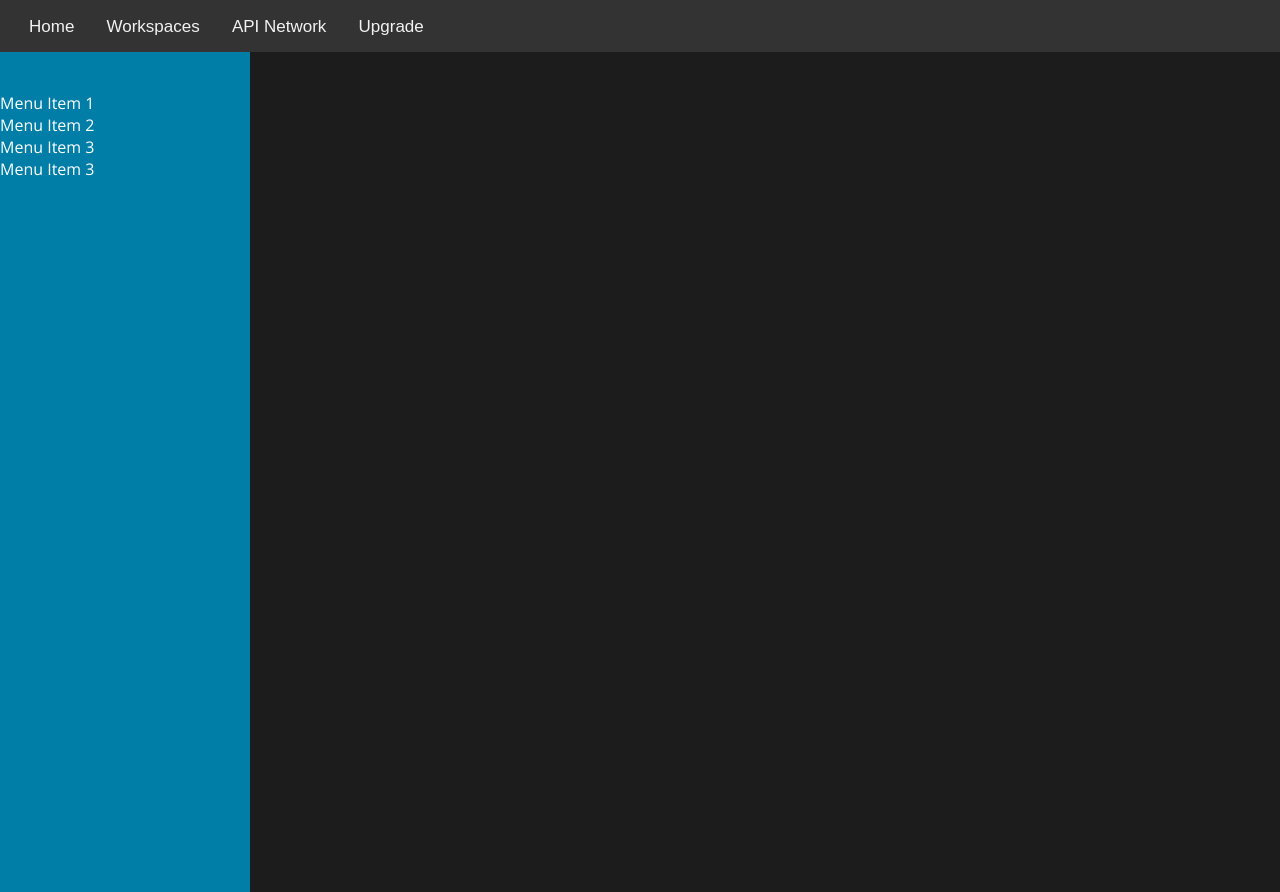
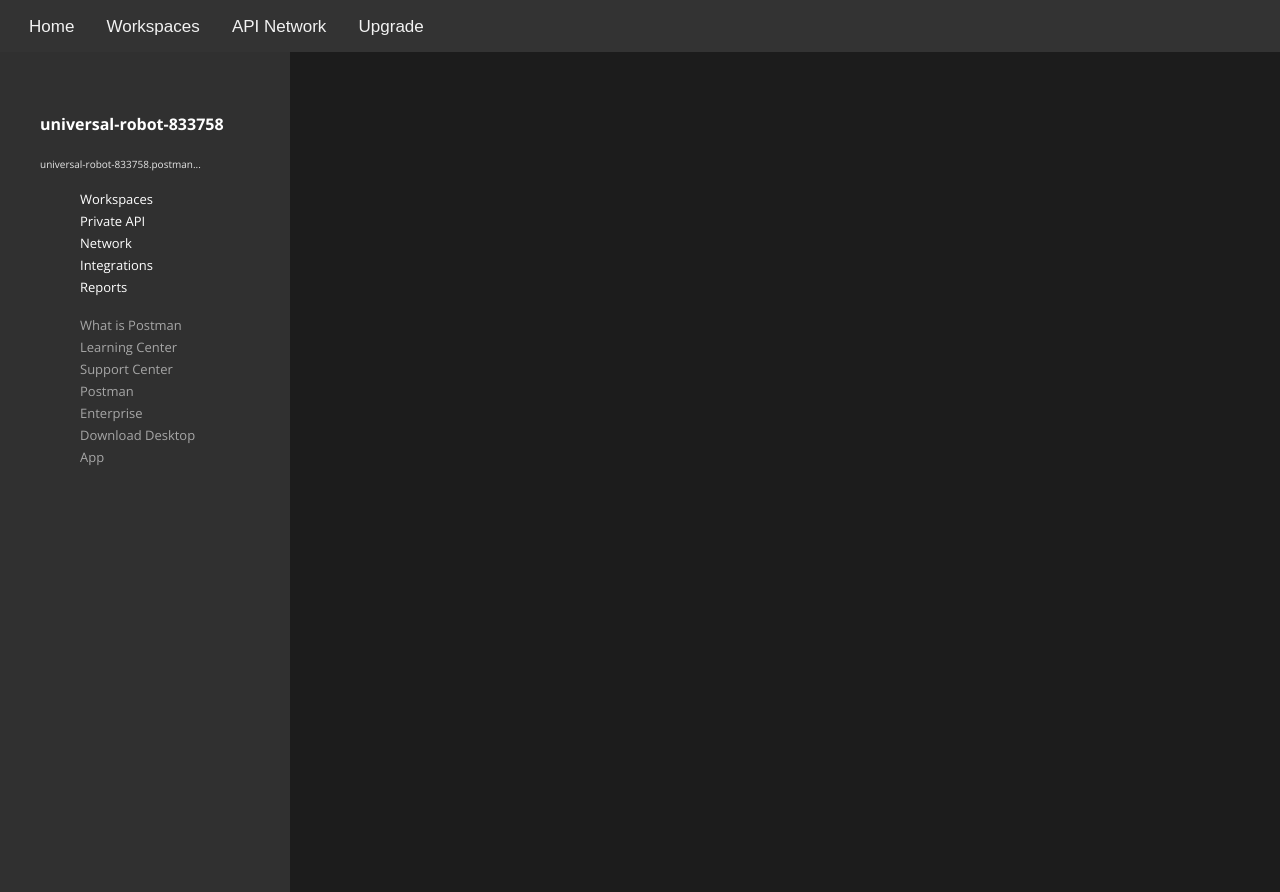
Before and after one commit to ikechukwuakuma316/postman-clone, a plain HTML site: page index.html in a window 1280 px wide. Drawn offline with nearby package versions, Linux system fonts and the light colour scheme.

Commit message:
improved postman ui

```diff
--- a/app/scss/layout/_grid.scss
+++ b/app/scss/layout/_grid.scss
@@ -8,9 +8,61 @@
     top: 52px;
     right: 0;
     padding-top: 40px;
-    background-color: hsl(195, 100%, 33%);
+    padding-left: 40px;
+    // line-height: 0.2em;
+    background-color: hsl(0, 0%, 19%);
+
+    h4 {
+      color: hsl(0, 0%, 100%);
+      }
+
+    p {
+      color: hsl(0, 0%, 90%);
+      font-size: x-small;
+
+    }
+
+    .box__2{
+      ul {
+        list-style-type: none;
+        list-style-type: none;
+          li {
+            a {
+              text-decoration: none;
+              font-size: small;
+              color: white;
+              // text-align: start;
+              padding-right: 100px;
+            }
+          }
+      }
+    }
+
+    .box__3{
+      ul {
+        list-style-type: none;
+        list-style-type: none;
+          li {
+            a {
+              text-decoration: none;
+              font-size: small;
+              color: hsl(0, 0%, 65%);
+              // text-align: start;
+              padding-right: 100px;
+            }
+          }
+      }
+    }
+
+
 
   }
+
+}
+
+  // &__main {
+  //   color: red;
+  // }
   // position: fixed;
   // display: grid;
   // grid-template-columns: 1fr;
@@ -55,4 +107,3 @@
   // &__widget {
   //   padding: u.rem(32);
   // }
-}
--- a/index.html
+++ b/index.html
@@ -27,17 +27,77 @@
 
     <div class="grid">
       <aside class="grid__sidebar">
-        <div class="grid__side">
-          <div>Menu Item 1</div>
-          <div>Menu Item 2</div>
-          <div>Menu Item 3</div>
-          <div>Menu Item 3</div>
-        </div>
+          <h4>universal-robot-833758</h4>
+          <p>universal-robot-833758.postman...</p>
+
+          <div class="box__2">
+            <ul>
+              <li><a href=#>Workspaces</a></li>
+              <li><a href=#>Private API Network</a></li>
+              <li><a href=#>Integrations</a></li>
+              <li><a href=#>Reports</a></li>
+            </ul>
+          </div>
+
+          <div class="box__3">
+            <ul>
+              <li><a href=#>What is Postman</a></li>
+              <li><a href=#>Learning Center</a></li>
+              <li><a href=#>Support Center</a></li>
+              <li><a href=#>Postman Enterprise</a></li>
+              <li><a href=#>Download Desktop App</a></li>
+            </ul>
+          </div>
       </aside>
+
+
 
       <!-- <main class="grid__main">
         <h1>Main</h1>
       </main> -->
     </div>
+
+
+
+    <!-- <div class="grid">
+      <main class="grid__main">
+        <h1>Mythos</h1>
+        <p>
+          Lorem ipsum dolor sit amet consectetur adipisicing elit. Cupiditate
+          eius amet repudiandae distinctio, architecto tenetur vitae doloribus
+          voluptas corrupti sed consequatur magnam quia, facere qui autem
+          cumque? Nihil autem beatae totam quidem praesentium odit harum error
+          fuga numquam architecto! Quo nesciunt quis sint inventore doloremque
+          a? Repellat quam ipsa earum.
+        </p>
+      </main>
+      <aside class="grid__sidebar">
+        <div class="grid__widget green">
+          <h2>More Info</h2>
+          <p>
+            Lorem ipsum dolor sit amet consectetur adipisicing elit. Sunt nisi
+            veniam, perspiciatis fuga at qui minus culpa deleniti commodi iusto
+            debitis dolor voluptatum, saepe similique alias sed facilis
+            accusantium eligendi?
+          </p>
+        </div>
+        <div class="grid__widget magenta">
+          <h2>Check out this cool thing!</h2>
+          <p>
+            Lorem ipsum dolor sit amet consectetur adipisicing elit. Sunt nisi
+            veniam, perspiciatis fuga at qui minus culpa deleniti commodi iusto
+            debitis dolor.
+          </p>
+        </div>
+        <div class="grid__widget magenta">
+          <h2>More Cool stuff is right here too!</h2>
+          <p>
+            Lorem ipsum dolor sit amet consectetur adipisicing elit. Labore
+            deserunt reprehenderit magni quidem tempore molestias sit, earum
+            ratione!
+          </p>
+        </div>
+      </aside>
+    </div> -->
   </body>
 </html>
```
Also changed, not shown: dist/style.css, 1 other file.
